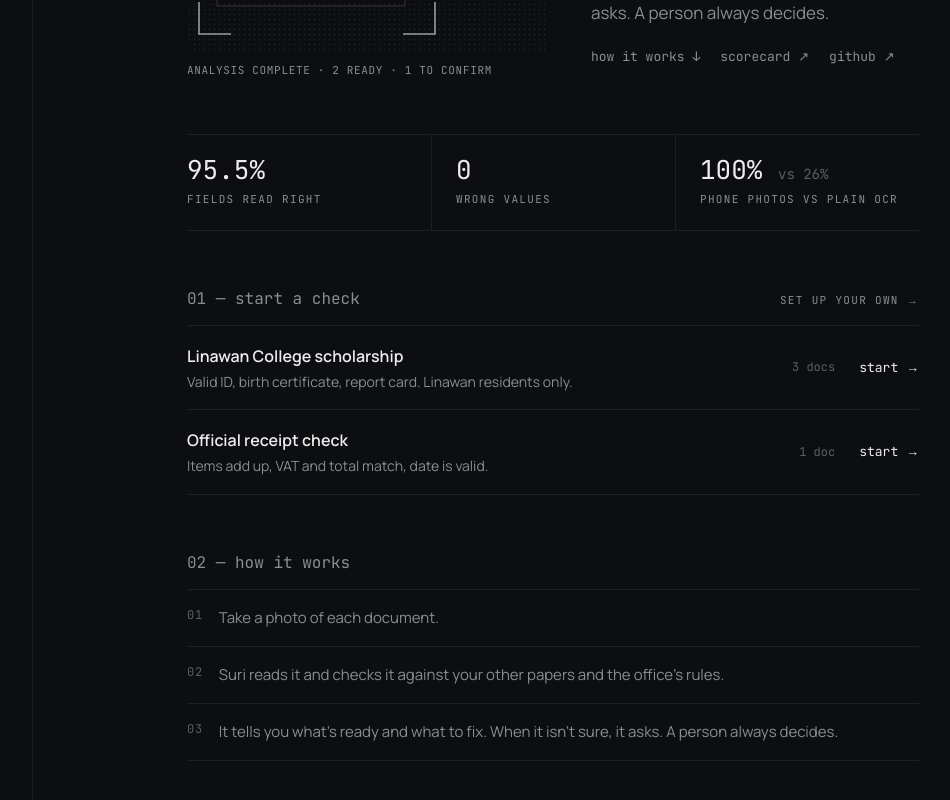
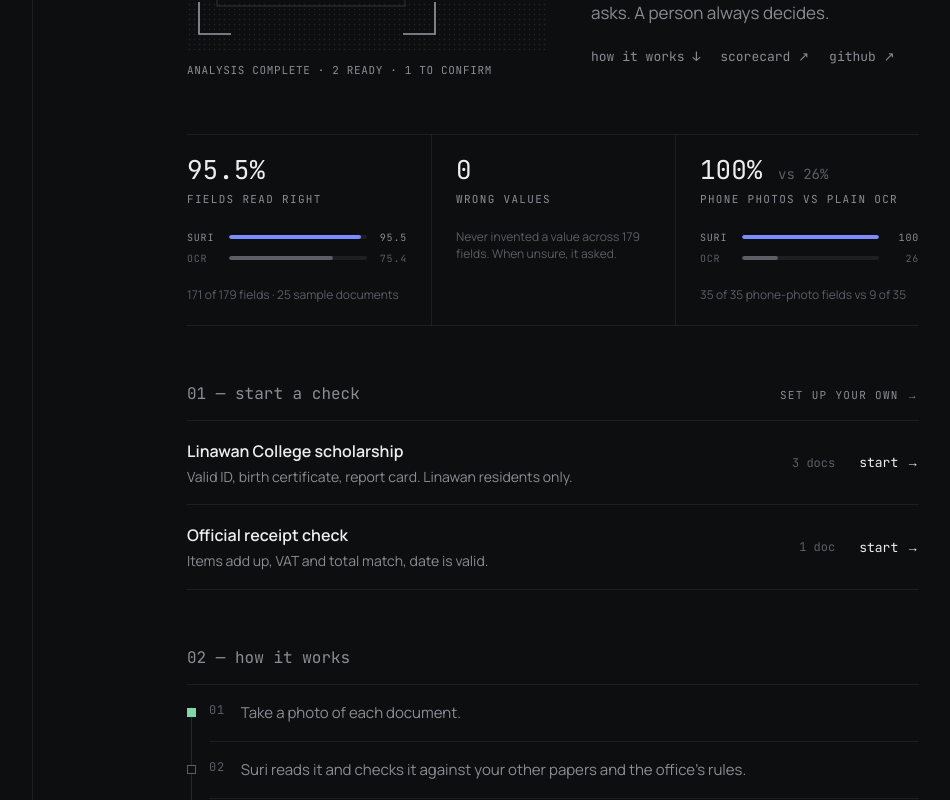
Before and after one commit to btokne-auth/suri, a Next.js app: page / in a window 1280 px wide. Shown: the part 340-1140 px from the top of the page, without its empty margins (207-1157 px from the left). Built offline with nearby package versions, Linux system fonts and the light colour scheme.

Commit message:
Landing polish v2 checkpoint

```diff
--- /dev/null
+++ b/app/landing-polish.css
@@ -0,0 +1,124 @@
+/* =========================================================
+   Suri — landing polish v2 (hand-written, do not edit by AI)
+   1) stats: comparison bars, always-visible detail, hover = top line
+   2) how it works: outline with square markers on a thin line
+   ========================================================= */
+
+/* ---------- 1) Stats ---------- */
+.landing-stat {
+  position: relative;
+  outline: none;
+}
+.landing-stat::before {
+  content: "";
+  position: absolute;
+  left: 0;
+  right: 0;
+  top: -1px;
+  height: 2px;
+  background: var(--accent);
+  transform: scaleX(0);
+  transform-origin: left;
+  transition: transform 0.3s ease;
+}
+.landing-stat--match::before { background: var(--match); }
+.landing-stat:hover::before,
+.landing-stat:focus-visible::before { transform: scaleX(1); }
+
+.landing-bars {
+  display: flex;
+  flex-direction: column;
+  gap: 6px;
+  margin-top: 14px;
+  max-width: 220px;
+}
+.landing-bar {
+  display: grid;
+  grid-template-columns: 34px 1fr 32px;
+  align-items: center;
+  gap: 8px;
+  font-family: var(--font-jetbrains-mono), monospace;
+  font-size: 10px;
+  letter-spacing: 0.08em;
+  color: var(--text-2);
+}
+.landing-bar-name { text-transform: uppercase; }
+.landing-bar-num { text-align: right; color: var(--text-2); }
+.landing-bar-track {
+  position: relative;
+  height: 4px;
+  background: var(--line);
+  border-radius: 2px;
+  overflow: hidden;
+}
+.landing-bar-fill {
+  position: absolute;
+  left: 0;
+  top: 0;
+  bottom: 0;
+  background: var(--accent);
+  border-radius: 2px;
+  transform-origin: left;
+  animation: landing-bar-in 0.9s cubic-bezier(.2,.7,.2,1) both;
+}
+.landing-bar--ocr .landing-bar-fill {
+  background: var(--text-3);
+  animation-delay: 0.15s;
+}
+.landing-bar--ocr,
+.landing-bar--ocr .landing-bar-num { color: var(--text-3); }
+@keyframes landing-bar-in { from { transform: scaleX(0); } to { transform: scaleX(1); } }
+
+.landing-stat-detail {
+  display: block;
+  margin-top: 12px;
+  max-width: 230px;
+  font-size: 12px;
+  line-height: 1.45;
+  color: var(--text-3);
+  transition: color 0.2s ease;
+}
+.landing-stat:hover .landing-stat-detail,
+.landing-stat:focus-visible .landing-stat-detail { color: var(--text-2); }
+
+/* ---------- 2) How it works: exam-outline style ---------- */
+.landing-how-list {
+  position: relative;
+  padding-left: 22px;
+}
+.landing-how-list::before {
+  content: "";
+  position: absolute;
+  left: 4px;
+  top: 22px;
+  bottom: 22px;
+  width: 1px;
+  background: var(--line-strong);
+}
+.landing-how-row { position: relative; }
+.landing-how-row::before {
+  content: "";
+  position: absolute;
+  left: -22px;
+  top: 50%;
+  width: 9px;
+  height: 9px;
+  margin-top: -5px;
+  box-sizing: border-box;
+  border: 1px solid var(--text-3);
+  background: var(--bg);
+  transition: background 0.18s ease, border-color 0.18s ease;
+}
+.landing-how-row:first-child::before,
+.landing-how-row:hover::before {
+  background: var(--match);
+  border-color: var(--match);
+}
+.landing-how-row:hover .landing-how-text { color: var(--text); }
+
+@media (prefers-reduced-motion: reduce) {
+  .landing-stat::before,
+  .landing-stat-detail,
+  .landing-how-row::before { transition: none; }
+  .landing-bar-fill { animation: none; }
+}
--- a/app/page.js
+++ b/app/page.js
@@ -1,4 +1,5 @@
 import HeroScan from "./components/HeroScan.js";
+import "./landing-polish.css";
 import { listProcesses } from "../lib/processes/index.js";
 
 function shortTitle(id, label) {
@@ -86,19 +87,30 @@ export default function Home() {
             </div>
 
             <div id="accuracy" className="landing-stats">
-              <div className="landing-stat">
+              <div className="landing-stat" tabIndex={0}>
                 <span className="landing-stat-value">95.5%</span>
                 <span className="landing-stat-label">FIELDS READ RIGHT</span>
+                <span className="landing-bars" aria-hidden="true">
+                  <span className="landing-bar"><span className="landing-bar-name">Suri</span><span className="landing-bar-track"><span className="landing-bar-fill" style={{ width: "95.5%" }} /></span><span className="landing-bar-num">95.5</span></span>
+                  <span className="landing-bar landing-bar--ocr"><span className="landing-bar-name">OCR</span><span className="landing-bar-track"><span className="landing-bar-fill" style={{ width: "75.4%" }} /></span><span className="landing-bar-num">75.4</span></span>
+                </span>
+                <span className="landing-stat-detail">171 of 179 fields · 25 sample documents</span>
               </div>
-              <div className="landing-stat">
+              <div className="landing-stat landing-stat--match" tabIndex={0}>
                 <span className="landing-stat-value">0</span>
                 <span className="landing-stat-label">WRONG VALUES</span>
+                <span className="landing-stat-detail">Never invented a value across 179 fields. When unsure, it asked.</span>
               </div>
-              <div className="landing-stat">
+              <div className="landing-stat" tabIndex={0}>
                 <span className="landing-stat-value">
                   100% <span className="landing-stat-vs">vs 26%</span>
                 </span>
                 <span className="landing-stat-label">PHONE PHOTOS VS PLAIN OCR</span>
+                <span className="landing-bars" aria-hidden="true">
+                  <span className="landing-bar"><span className="landing-bar-name">Suri</span><span className="landing-bar-track"><span className="landing-bar-fill" style={{ width: "100%" }} /></span><span className="landing-bar-num">100</span></span>
+                  <span className="landing-bar landing-bar--ocr"><span className="landing-bar-name">OCR</span><span className="landing-bar-track"><span className="landing-bar-fill" style={{ width: "26%" }} /></span><span className="landing-bar-num">26</span></span>
+                </span>
+                <span className="landing-stat-detail">35 of 35 phone-photo fields vs 9 of 35</span>
               </div>
             </div>
 
```
